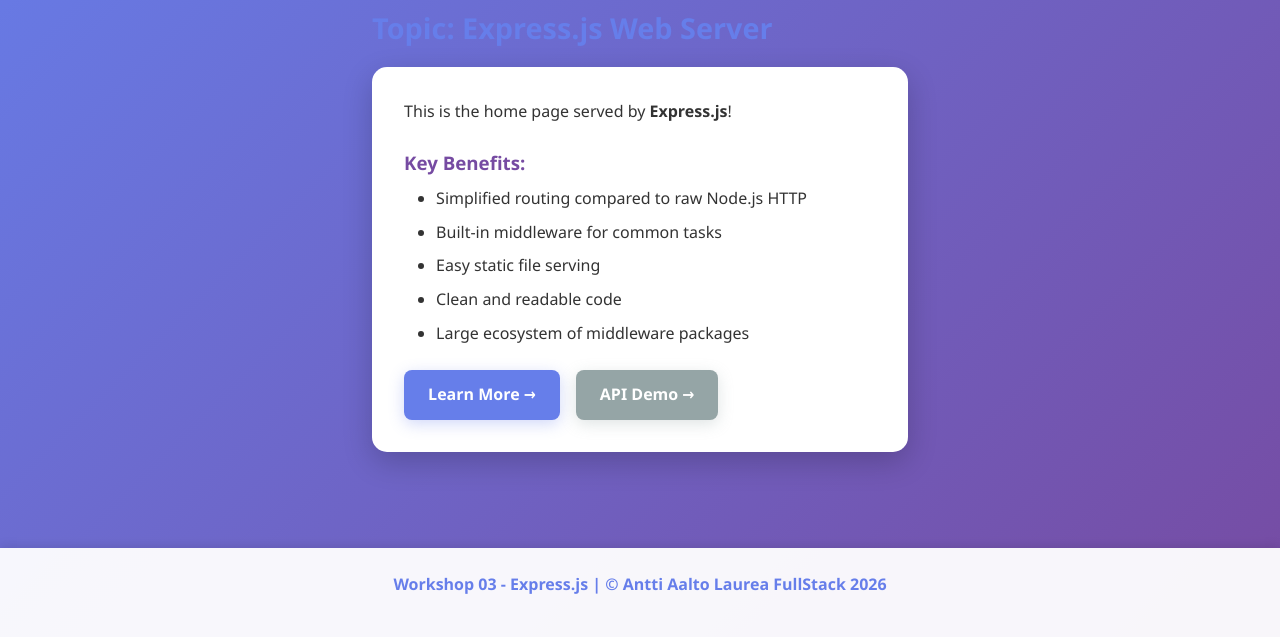
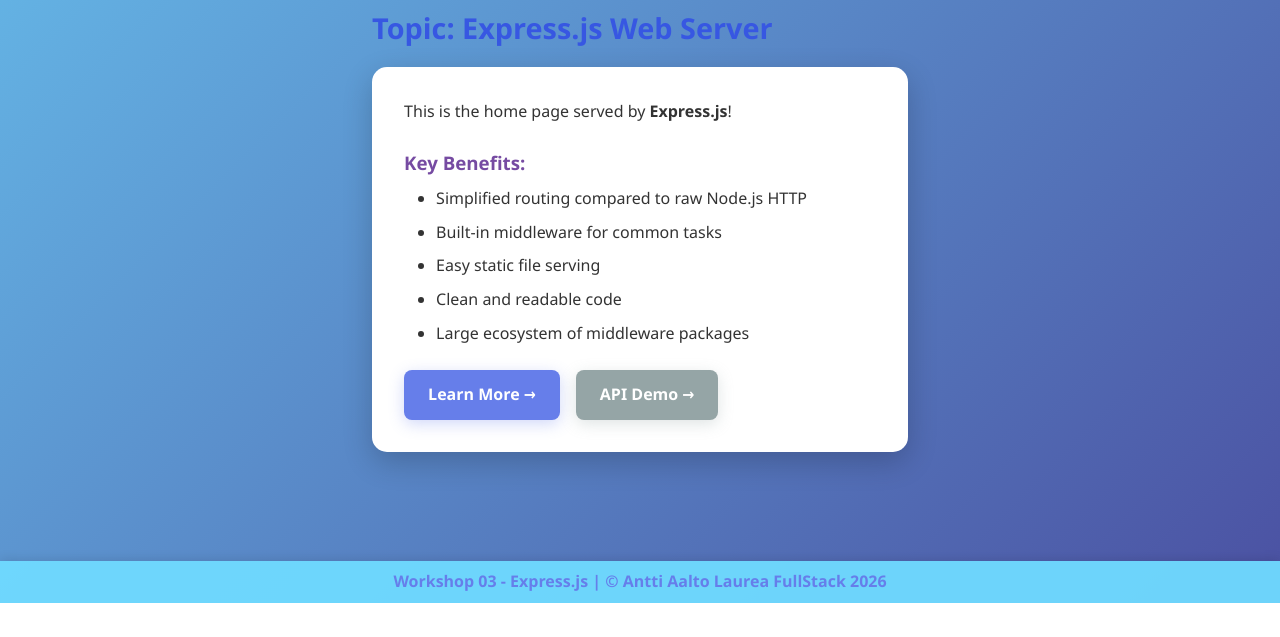
Before and after one commit to a-aalto/fullstack-2026-workshop-3, a website: page public/index.html in a window 1280 px wide. Shown: the part 197-834 px from the top of the page. After the commit the page ends 800 px from the top, so only its background shows below. Drawn offline with Linux system fonts and the light colour scheme.

Commit message:
Colors modified and footer size modified.

```diff
--- a/public/styles/style.css
+++ b/public/styles/style.css
@@ -10,7 +10,7 @@ body {
     font-family: 'Segoe UI', Tahoma, Geneva, Verdana, sans-serif;
     line-height: 1.6;
     color: #333;
-    background: linear-gradient(135deg, #667eea 0%, #764ba2 100%);
+    background: linear-gradient(135deg, #66bcea 0%, #4b51a2 100%);
     min-height: 100vh;
     display: flex;
     flex-direction: column;
@@ -18,7 +18,7 @@ body {
 
 /* Navigation */
 nav {
-    background-color: rgba(255, 255, 255, 0.95);
+    background-color: rgba(111, 219, 255, 0.95);
     padding: 1rem 2rem;
     box-shadow: 0 2px 10px rgba(0,0,0,0.1);
     display: flex;
@@ -70,7 +70,7 @@ h1 {
 }
 
 h2 {
-    color: #667eea;
+    color: #3757e2;
     font-size: 1.8rem;
     margin-bottom: 1rem;
 }
@@ -157,9 +157,9 @@ a:hover {
 
 /* Footer */
 footer {
-    background-color: rgba(255, 255, 255, 0.95);
+    background-color:  rgba(111, 219, 255, 0.95);
     text-align: center;
-    padding: 1.5rem;
+    padding: 0.5rem;
     margin-top: auto;
     box-shadow: 0 -2px 10px rgba(0,0,0,0.1);
 }
@@ -167,6 +167,8 @@ footer {
 footer p {
     color: #667eea;
     font-weight: 600;
+    margin-top: auto;
+    margin-bottom: auto;
 }
 
 /* Paragraphs */
```
